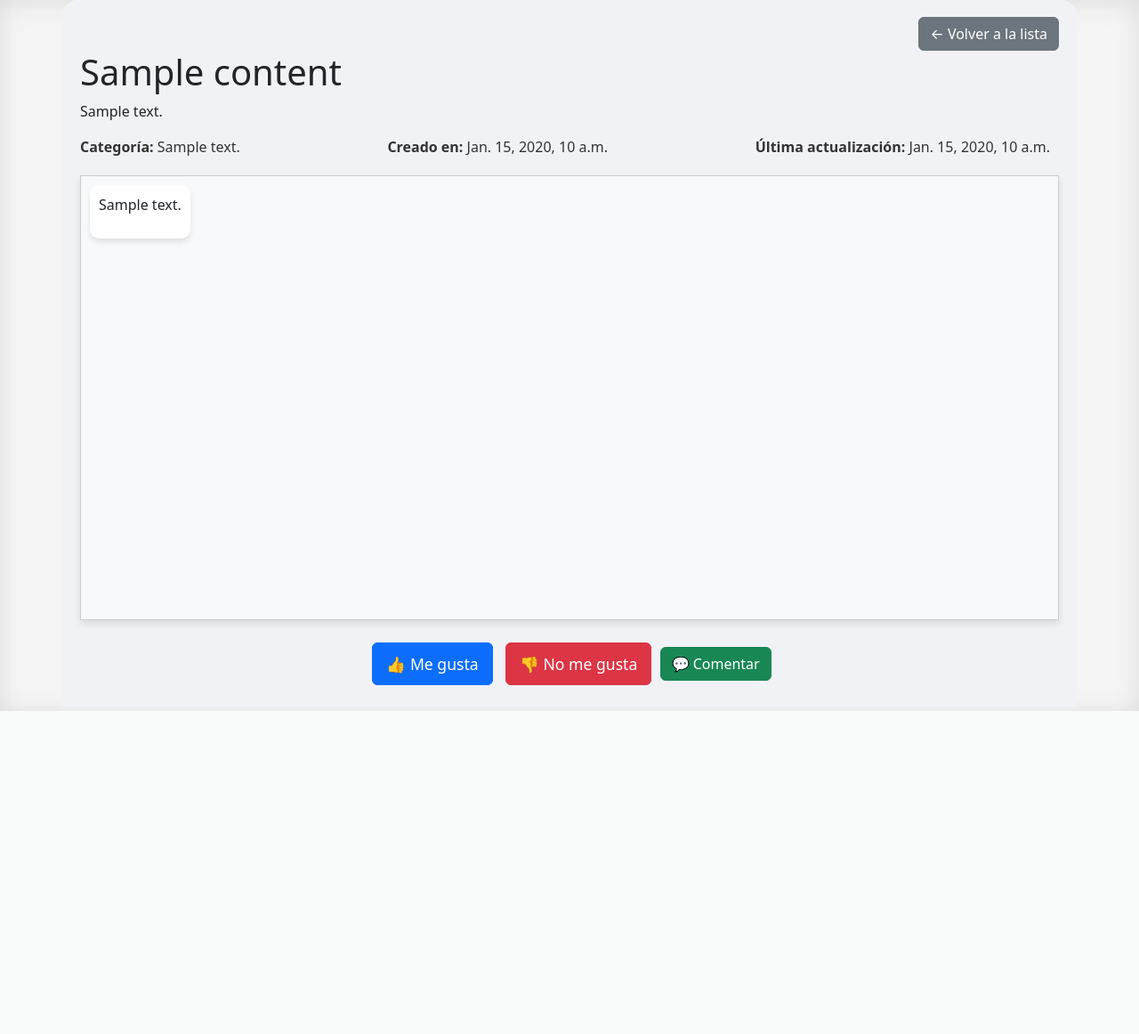
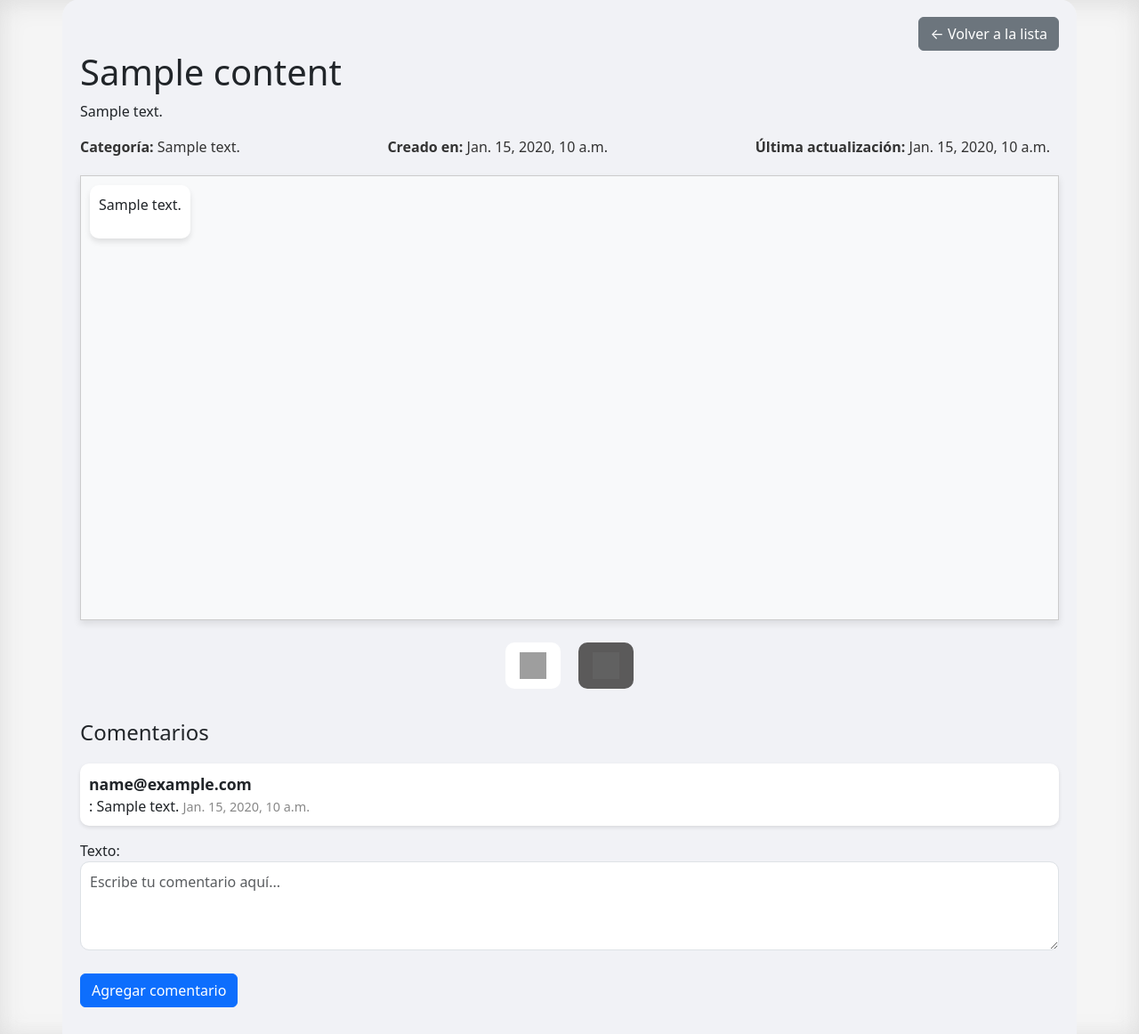
Before and after one commit to jmcoronelr/IS2_Django, a Django app: page /content/detail/1/ in a window 1280 px wide. Shown: the part 49-1211 px from the top of the page at 89% size. Before the commit the page ends 848 px from the top, so only its background shows below. Run offline with Django 5.2, Linux system fonts and the light colour scheme; tables that the repository leaves empty hold one stand-in row (values such as "Sample post"); some libraries are stand-ins or nearby versions; grey boxes are pictures that could not be loaded.

Commit message:
UI contenido + Fotos en post

```diff
--- a/myproject/content/templates/content/content_detail.html
+++ b/myproject/content/templates/content/content_detail.html
@@ -6,10 +6,9 @@
 
 {% block content %}
 <style>
-
   .container-custom {
     padding: 20px;
-    border-radius: 20px 20px 0 0; /* Redondea solo las esquinas superiores */
+    border-radius: 20px 20px 0 0;
     background-color: #f1f2f6;
   }
 
@@ -22,9 +21,8 @@
     background-color: #f8f9fa;
     position: relative;
     margin-top: 20px;
-    box-shadow: 0 4px 8px rgba(0, 0, 0, 0.1); /* Sombra suave */
-}
-
+    box-shadow: 0 4px 8px rgba(0, 0, 0, 0.1);
+  }
 
   .draggable {
     position: absolute;
@@ -46,7 +44,6 @@
     text-align: center;
   }
 
-  /* Estilo para los detalles en una línea */
   .content-details {
     font-size: 1rem;
     margin-top: 10px;
@@ -60,7 +57,6 @@
     padding-right: 10px;
   }
 
-  /* Botones de interacción */
   .interaction-buttons {
     margin-top: 20px;
     text-align: center;
@@ -72,9 +68,48 @@
     font-size: 1.1rem;
   }
 
-  .content-area {
-    overflow-y: scroll;
-    max-height: 600px;
+  .comment-section {
+    margin-top: 30px;
+  }
+
+  .comment-section h3 {
+    font-size: 1.5rem;
+    margin-bottom: 20px;
+  }
+
+  .comment-section ul {
+    list-style-type: none;
+    padding: 0;
+  }
+
+  .comment-section li {
+    margin-bottom: 15px;
+    padding: 10px;
+    background-color: #fff;
+    border-radius: 10px;
+    box-shadow: 0 2px 4px rgba(0, 0, 0, 0.1);
+  }
+
+  .comment-section li strong {
+    display: block;
+    font-size: 1.1rem;
+  }
+
+  .comment-section small {
+    color: #888;
+    font-size: 0.9rem;
+  }
+
+  .comment-section form textarea {
+    width: 100%;
+    height: 100px;
+    margin-bottom: 10px;
+    padding: 10px;
+    border-radius: 10px;
+  }
+
+  .comment-section form button {
+    margin: 10px 0;
   }
 </style>
 
@@ -116,12 +151,42 @@
     {% endfor %}
   </div>
 
-  <!-- Botones de interacción al final -->
   <div class="interaction-buttons">
-    <button class="btn btn-primary">👍 Me gusta</button>
-    <button class="btn btn-danger">👎 No me gusta</button>
-    <a href="{% url 'agregar_comentario' content.pk%}" class="btn btn-success">💬 Comentar</a>
+    <!-- Botón de Me gusta -->
+    <button class="btn" style="background-color: #ffffff; border-radius: 10px;">
+      <img src="https://cdn4.iconfinder.com/data/icons/basic-flat-ui-extra-set-200-item/76/ui_ux_minimalist_button_thumbs_up_like_favorite-512.png"
+          alt="Me gusta" style="width: 30px; height: 30px;">
+    </button>
 
+  <!-- Botón de No me gusta -->
+  <button class="btn" style="background-color: #5b5a5a; border-radius: 10px; margin-left: 10px;">
+    <img src="https://cdn4.iconfinder.com/data/icons/basic-flat-ui-extra-set-200-item/76/ui_ux_minimalist_button_thumbs_up_like_favorite-512.png"
+        alt="No me gusta" style="width: 30px; height: 30px; transform: rotate(180deg); filter: invert(100%);">
+  </button>
+
+
+  </div>
+
+  <!-- Sección de comentarios -->
+  <div class="comment-section">
+    <h3>Comentarios</h3>
+    <ul>
+      {% for comentario in content.comentarios.all %}
+      <li>
+        <strong>{{ comentario.autor }}</strong>: {{ comentario.texto }}
+        <small>{{ comentario.creado_en }}</small>
+      </li>
+      {% empty %}
+      <li>No hay comentarios aún.</li>
+      {% endfor %}
+    </ul>
+
+    <!-- Formulario para agregar un comentario -->
+    <form method="post">
+      {% csrf_token %}
+      {{ form.as_p }}
+      <button type="submit" class="btn btn-primary">Agregar comentario</button>
+    </form>
   </div>
 </div>
 {% endblock %}
--- a/myproject/content/views.py
+++ b/myproject/content/views.py
@@ -183,12 +183,25 @@ def content_delete(request, pk):
 def content_detail(request, pk):
     content = get_object_or_404(Content, pk=pk)
 
-    # Obtén la URL anterior o utiliza una URL predeterminada (por ejemplo, '/content') si no existe 'next'
+    # Obtén la URL anterior o una predeterminada
     next_url = request.GET.get('next', '/content')
+
+    # Manejar comentarios
+    if request.method == 'POST':
+        form = ComentarioForm(request.POST)
+        if form.is_valid():
+            comentario = form.save(commit=False)
+            comentario.autor = request.user
+            comentario.contenido = content
+            comentario.save()
+            return redirect('content_detail', pk=content.pk)  # Recargar la misma página
+    else:
+        form = ComentarioForm()
 
     return render(request, 'content/content_detail.html', {
         'content': content,
-        'next_url': next_url  # Pasar el valor de next a la plantilla
+        'next_url': next_url,
+        'form': form  # Pasar el formulario al contexto
     })
 
 def get_plantilla_blocks(request, plantilla_id):
--- a/myproject/myproject/settings.py
+++ b/myproject/myproject/settings.py
@@ -131,7 +131,7 @@ DATABASES = {
     'ENGINE': 'django.db.backends.postgresql',
         'NAME': 'IS2',
         'USER': 'postgres',
-        'PASSWORD': 'password',
+        'PASSWORD': 'postgres',
         'HOST': 'localhost',  # O la IP de tu servidor de base de datos
         'PORT': '5432',  # Puerto por defecto de PostgreSQL
     }
```
Also changed, not shown: myproject/myproject/views.py (+25 -23 lines), myproject/requirements.txt (+31 -0 lines), myproject/templates/home.html (+40 -6 lines), myproject/templates/sistema.html (+7 -7 lines), myproject/media/uploads/xd.jpg (deleted), 2 other files.
